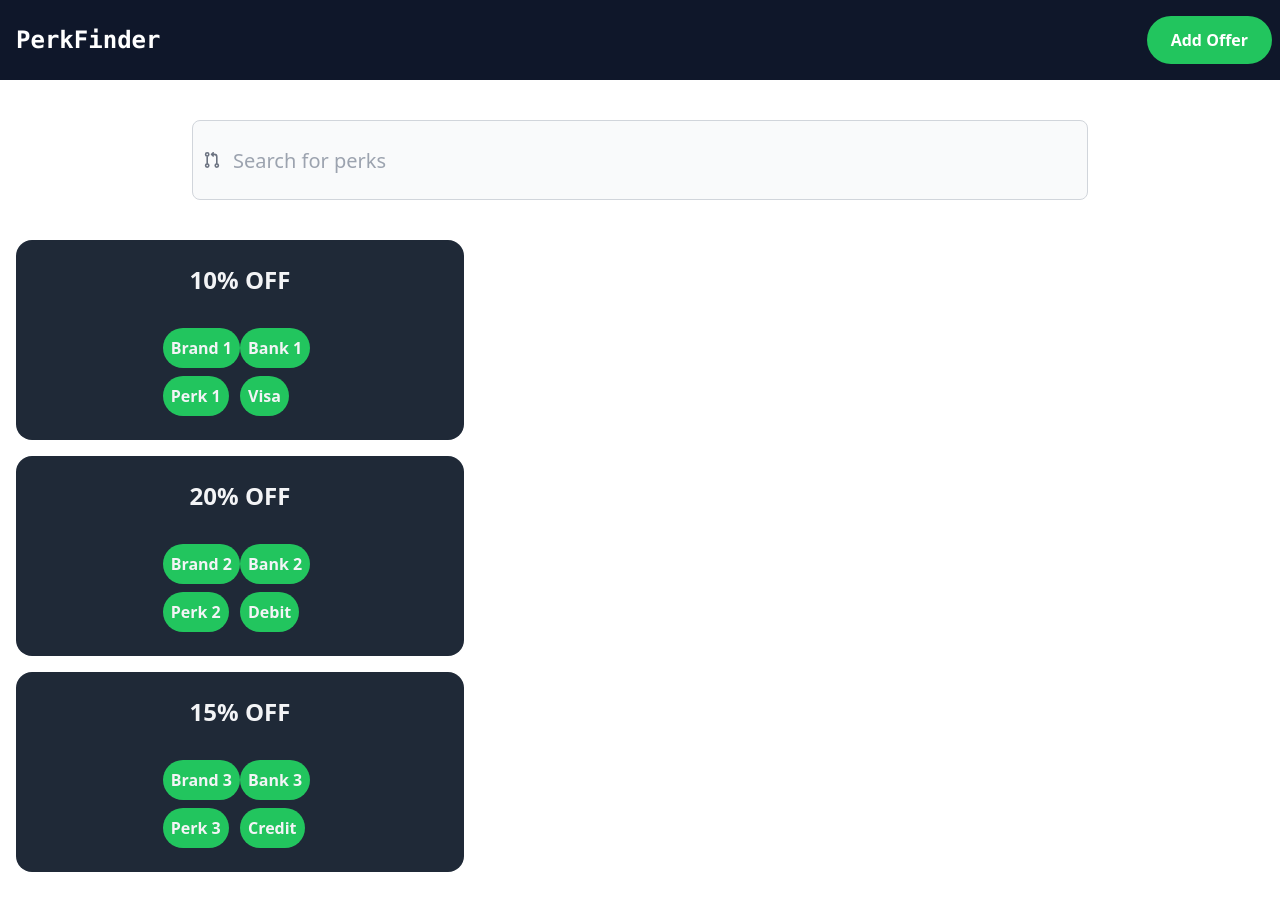
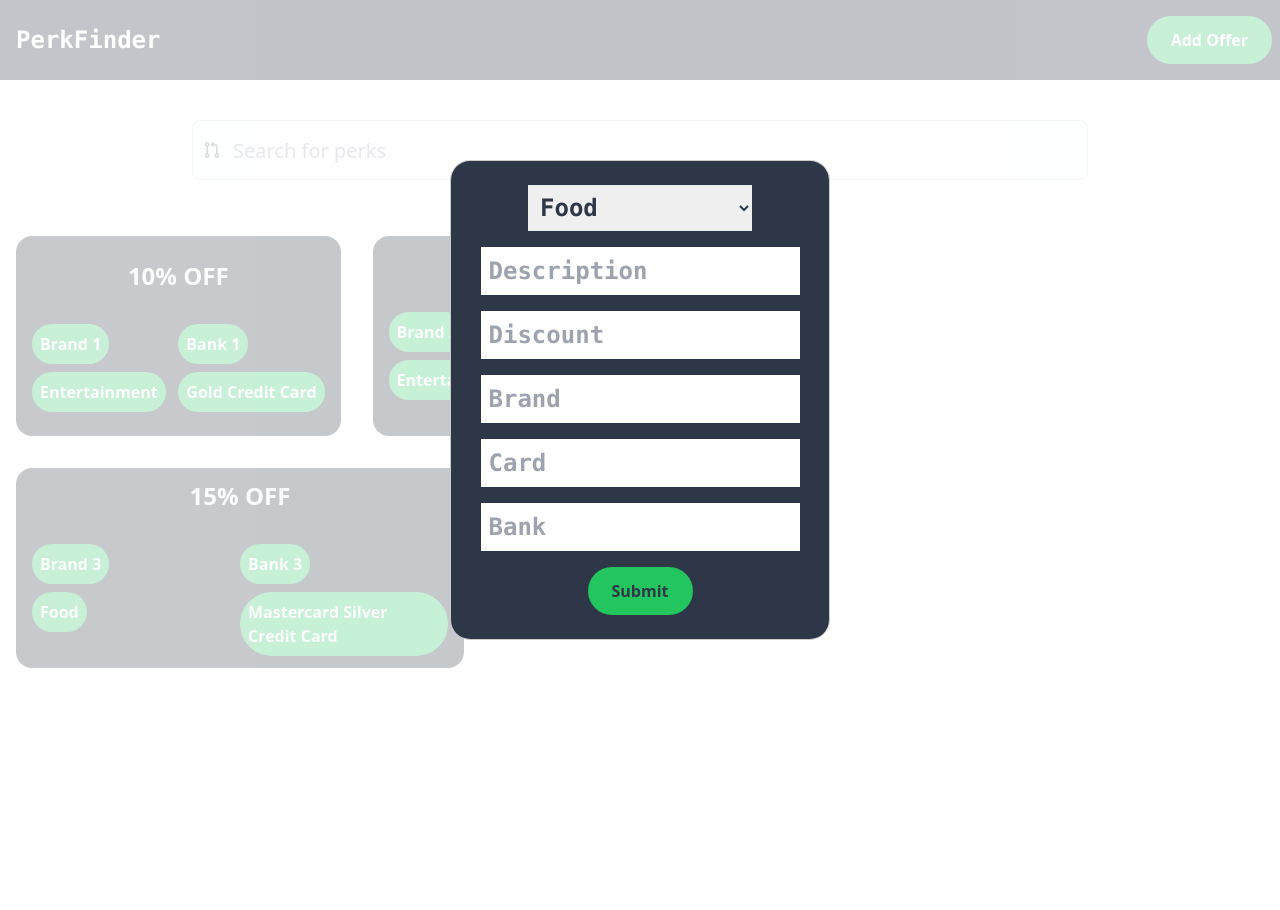
Before and after one commit to m-ahsan1/perk-finder, a React (Create React App) app: page / in a window 1280 px wide. Both pictures are taken after a click on the button "Add Offer". Shown: the top 910 px of the page. Built offline with nearby package versions, Linux system fonts and the light colour scheme.

Commit message:
improve Add Perk form

```diff
--- a/package.json
+++ b/package.json
@@ -9,6 +9,7 @@
     "react": "^18.3.1",
     "react-card-flip": "^1.2.3",
     "react-dom": "^18.3.1",
+    "react-modal": "^3.16.1",
     "react-scripts": "5.0.1",
     "web-vitals": "^2.1.4"
   },
--- /dev/null
+++ b/src/Data.js
@@ -0,0 +1,31 @@
+const perkData = [
+    {
+      id: 1,
+      category: "Entertainment",
+      description: "This is perk 1",
+      discount: 10,
+      brand: "Brand 1",
+      card: "Gold Credit Card",
+      bank: "Bank 1",
+    },
+    {
+      id: 2,
+      category: "Entertainment",
+      description: "This is perk 2",
+      discount: 20,
+      brand: "Brand 2",
+      card: "Visa Platinum Debit Card",
+      bank: "Bank 2",
+    },
+    {
+      id: 3,
+      category: "Food",
+      description: "This is perk 3",
+      discount: 15,
+      brand: "Brand 3",
+      card: "Mastercard Silver Credit Card",
+      bank: "Bank 3",
+    },
+
+  ];
+export default perkData;
--- a/src/MainPage.js
+++ b/src/MainPage.js
@@ -1,36 +1,7 @@
 import React from "react";
 import PerkCard from "./components/PerkCard";
+import perkData from "./Data.js";
 
-const perkData = [
-  {
-    id: 1,
-    category: "Perk 1",
-    description: "This is perk 1",
-    discount: 10,
-    brand: "Brand 1",
-    card: "Visa",
-    bank: "Bank 1",
-  },
-  {
-    id: 2,
-    category: "Perk 2",
-    description: "This is perk 2",
-    discount: 20,
-    brand: "Brand 2",
-    card: "Debit",
-    bank: "Bank 2",
-  },
-  {
-    id: 3,
-    category: "Perk 3",
-    description: "This is perk 3",
-    discount: 15,
-    brand: "Brand 3",
-    card: "Credit",
-    bank: "Bank 3",
-  },
-
-];
 
 
 
@@ -74,16 +45,18 @@ function MainPage() {
           <input
             type="text"
             id="simple-search"
-            class="h-[50px] sm:h-[80px] bg-gray-50 border border-gray-300 text-gray-900 text-xl rounded-lg focus:ring-blue-500 focus:border-blue-500 block w-full ps-10 p-2.5  dark:bg-gray-700 dark:border-gray-600 dark:placeholder-gray-400 dark:text-white dark:focus:ring-blue-500 dark:focus:border-blue-500"
+            class="h-[50px] sm:h-[60px] bg-gray-50 border border-gray-300 text-gray-900 text-xl rounded-lg focus:ring-blue-500 focus:border-blue-500 block w-full ps-10 p-2.5  dark:bg-gray-700 dark:border-gray-600 dark:placeholder-gray-400 dark:text-white dark:focus:ring-blue-500 dark:focus:border-blue-500"
             placeholder="Search for perks"
             onChange={handleSearch}
             required
           />
         </div>
       </form>
+    <div className="flex flex-wrap">
 
      {filteredPerks.map((perk) => (
-        <PerkCard
+
+         <PerkCard
           key={perk.id}
           category={perk.category}
           description={perk.description}
@@ -92,8 +65,10 @@ function MainPage() {
           card={perk.card}
           bank={perk.bank}
         />
+
       )
      )}
+    </div>
     </div>
   );
 }
--- a/src/components/Nav.js
+++ b/src/components/Nav.js
@@ -1,17 +1,95 @@
+import React, { useState } from "react";
+import Modal from "react-modal";
+
+const customStyles = {
+  content: {
+
+    width: '380px',
+    height: '60%',
+    display: 'flex',
+    flexDirection: 'column',
+    justifyContent: 'center',
+    alignItems: 'center',
+    backgroundColor: '#2d3748',
+    margin: 'auto', // Add this line to center the modal
+    borderRadius: '20px',
+
+  },
+};
+
 function Nav() {
+
+  const [formOpen, setFormOpen] = useState(false);
+
+  const [modalIsOpen, setIsOpen] = React.useState(false);
+
+  function openModal() {
+    setIsOpen(true);
+  }
+
+  function afterOpenModal() {
+
+  }
+
+  function closeModal() {
+    setIsOpen(false);
+  }
+
+
   return (
+    <div>
+
     <nav className="bg-slate-900 text-white w-full h-[80px] flex items-center">
       <ul className="w-full flex flex-row items-center justify-between">
         <li className="m-2 p-2 font-mono font-semibold text-2xl hover:scale-105 duration-300">
           <a href="/">PerkFinder</a>
         </li>
 
-        <button className="bg-green-500 rounded-full m-2 p-3 px-6 hover:scale-105 duration-300 font-semibold">
+        <button className="bg-green-500 rounded-full m-2 p-3 px-6 hover:scale-105 duration-300 font-semibold" onClick={openModal}>
           <p>Add Offer</p>
         </button>
       </ul>
     </nav>
+
+   <Modal
+      isOpen={modalIsOpen}
+      onAfterOpen={afterOpenModal}
+      onRequestClose={closeModal}
+      style={customStyles}
+      contentLabel="Example Modal"
+    >
+
+        <div className="bg-[#2d3748] text-[#2d3748] flex flex-col items-center">
+
+          <form className="w-full flex flex-col items-center justify-between">
+            <select className="m-2 p-2 font-mono font-semibold text-2xl hover:scale-105 duration-300">
+              <option value="Food">Food</option>
+              <option value="Travel">Travel</option>
+              <option value="Fashion">Fashion</option>
+              <option value="Electronics">Electronics</option>
+              <option value="Health">Health</option>
+              <option value="Sports">Sports</option>
+              <option value="Entertainment">Entertainment</option>
+              <option value="Home">Home</option>
+              <option value="Automotive">Automotive</option>
+              <option value="Education">Education</option>
+              <option value="Other">Other</option>
+            </select>
+            <input type="text" placeholder="Description" className="m-2 p-2 font-mono font-semibold text-2xl hover:scale-105 duration-300" />
+            <input type="text" placeholder="Discount" className="m-2 p-2 font-mono font-semibold text-2xl hover:scale-105 duration-300" />
+            <input type="text" placeholder="Brand" className="m-2 p-2 font-mono font-semibold text-2xl hover:scale-105 duration-300" />
+            <input type="text" placeholder="Card" className="m-2 p-2 font-mono font-semibold text-2xl hover:scale-105 duration-300" />
+            <input type="text" placeholder="Bank" className="m-2 p-2 font-mono font-semibold text-2xl hover:scale-105 duration-300" />
+            <button className="bg-green-500 rounded-full m-2 p-3 px-6 hover:scale-105 duration-300 font-semibold" onClick={closeModal}>
+              <p>Submit</p>
+            </button>
+          </form>
+        </div>
+        </Modal>
+   </div>
+
   );
 }
 
+
 export default Nav;
```
Also changed, not shown: 1 other file (tests, documents, lock files or other folders).
